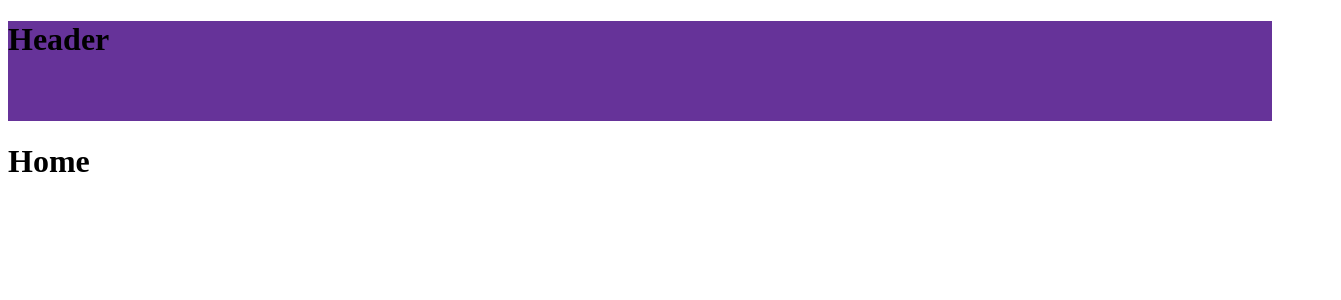
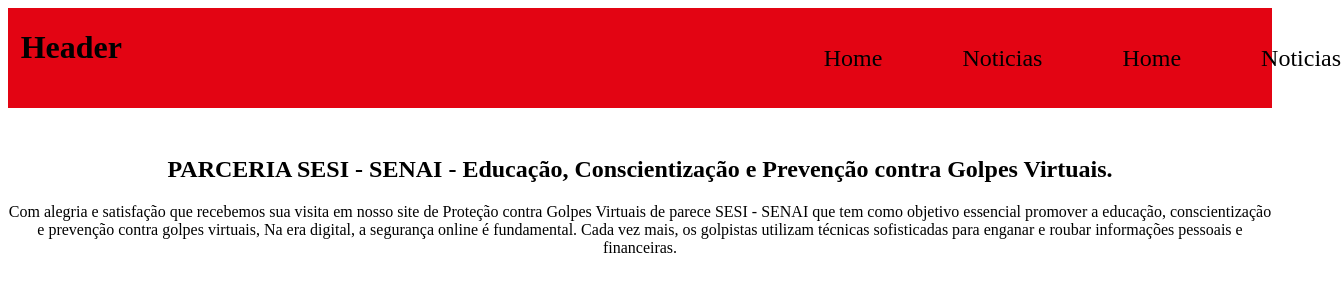
Before and after one commit to GuiHJLima/projetoTa, a Next.js app: page / in a window 1280 px wide. Shown: the top 300 px of the page, 1341 px wide, since content can reach past the window. Built offline with nearby package versions, Linux system fonts and the light colour scheme.

Commit message:
feat: new page

```diff
--- a/app/components/header/header.jsx
+++ b/app/components/header/header.jsx
@@ -3,7 +3,15 @@
 const Header = () => {
     return (
         <header className={styles.headerContainer}>
+            <div className={styles.logoContainer}>
             <h1>Header</h1>
+            </div>
+            <div className={styles.searchContainer}>
+            <span>Home</span>
+            <span>Noticias</span>
+            <span>Home</span>
+            <span>Noticias</span>
+            </div>
         </header>
     );
 }
--- a/app/components/header/page.module.css
+++ b/app/components/header/page.module.css
@@ -3,5 +3,21 @@
     height: 100px;
     padding: 0;
     margin: 0;
-    background-color: rebeccapurple;
+    background-color: #E30413;
+    display: flex;
+    align-items: center;
 }
+.logoContainer{
+    width: 70%;
+    height: 100%;
+    margin-left: 1%;
+}
+.searchContainer{
+    width: 30%;
+    height: 100%;
+    display: flex;
+    justify-content: center;
+    align-items: center;
+    gap: 5rem;
+    font-size: 1.5rem;
+}
--- a/app/page.jsx
+++ b/app/page.jsx
@@ -1,10 +1,18 @@
+'use client';
 import Header from "./components/header/header";
-
+import style from "./page.module.css";
 export default function Home() {
   return (
     <div>
       <Header />
-      <h1>Home</h1>
+      <h1 className={style.title}>PARCERIA SESI - SENAI - Educação, Conscientização e Prevenção contra Golpes Virtuais.</h1>
+      <p className={style.text}>
+      Com alegria e satisfação que recebemos sua visita em nosso site de Proteção contra Golpes Virtuais de parece SESI - SENAI que tem como objetivo essencial promover a educação, conscientização e prevenção contra golpes virtuais,
+
+
+
+Na era digital, a segurança online é fundamental. Cada vez mais, os golpistas utilizam técnicas sofisticadas para enganar e roubar informações pessoais e financeiras.
+</p>
     </div>
   );
 }
--- a/app/page.module.css
+++ b/app/page.module.css
@@ -1,168 +1,12 @@
-.page {
-  --gray-rgb: 0, 0, 0;
-  --gray-alpha-200: rgba(var(--gray-rgb), 0.08);
-  --gray-alpha-100: rgba(var(--gray-rgb), 0.05);
-
-  --button-primary-hover: #383838;
-  --button-secondary-hover: #f2f2f2;
-
-  display: grid;
-  grid-template-rows: 20px 1fr 20px;
-  align-items: center;
-  justify-items: center;
-  min-height: 100svh;
-  padding: 80px;
-  gap: 64px;
-  font-family: var(--font-geist-sans);
+.title {
+  margin-top: 3rem;
+  font-size: 24px;
+  font-weight: bold;
+  margin-bottom: 20px;
+  text-align: center;
 }
-
-@media (prefers-color-scheme: dark) {
-  .page {
-    --gray-rgb: 255, 255, 255;
-    --gray-alpha-200: rgba(var(--gray-rgb), 0.145);
-    --gray-alpha-100: rgba(var(--gray-rgb), 0.06);
-
-    --button-primary-hover: #ccc;
-    --button-secondary-hover: #1a1a1a;
-  }
+.text {
+  font-size: 16px;
+  text-align: center;
+  margin-bottom: 20px;
 }
-
-.main {
-  display: flex;
-  flex-direction: column;
-  gap: 32px;
-  grid-row-start: 2;
-}
-
-.main ol {
-  font-family: var(--font-geist-mono);
-  padding-left: 0;
-  margin: 0;
-  font-size: 14px;
-  line-height: 24px;
-  letter-spacing: -0.01em;
-  list-style-position: inside;
-}
-
-.main li:not(:last-of-type) {
-  margin-bottom: 8px;
-}
-
-.main code {
-  font-family: inherit;
-  background: var(--gray-alpha-100);
-  padding: 2px 4px;
-  border-radius: 4px;
-  font-weight: 600;
-}
-
-.ctas {
-  display: flex;
-  gap: 16px;
-}
-
-.ctas a {
-  appearance: none;
-  border-radius: 128px;
-  height: 48px;
-  padding: 0 20px;
-  border: none;
-  border: 1px solid transparent;
-  transition:
-    background 0.2s,
-    color 0.2s,
-    border-color 0.2s;
-  cursor: pointer;
-  display: flex;
-  align-items: center;
-  justify-content: center;
-  font-size: 16px;
-  line-height: 20px;
-  font-weight: 500;
-}
-
-a.primary {
-  background: var(--foreground);
-  color: var(--background);
-  gap: 8px;
-}
-
-a.secondary {
-  border-color: var(--gray-alpha-200);
-  min-width: 180px;
-}
-
-.footer {
-  grid-row-start: 3;
-  display: flex;
-  gap: 24px;
-}
-
-.footer a {
-  display: flex;
-  align-items: center;
-  gap: 8px;
-}
-
-.footer img {
-  flex-shrink: 0;
-}
-
-/* Enable hover only on non-touch devices */
-@media (hover: hover) and (pointer: fine) {
-  a.primary:hover {
-    background: var(--button-primary-hover);
-    border-color: transparent;
-  }
-
-  a.secondary:hover {
-    background: var(--button-secondary-hover);
-    border-color: transparent;
-  }
-
-  .footer a:hover {
-    text-decoration: underline;
-    text-underline-offset: 4px;
-  }
-}
-
-@media (max-width: 600px) {
-  .page {
-    padding: 32px;
-    padding-bottom: 80px;
-  }
-
-  .main {
-    align-items: center;
-  }
-
-  .main ol {
-    text-align: center;
-  }
-
-  .ctas {
-    flex-direction: column;
-  }
-
-  .ctas a {
-    font-size: 14px;
-    height: 40px;
-    padding: 0 16px;
-  }
-
-  a.secondary {
-    min-width: auto;
-  }
-
-  .footer {
-    flex-wrap: wrap;
-    align-items: center;
-    justify-content: center;
-  }
-}
-
-@media (prefers-color-scheme: dark) {
-  .logo {
-    filter: invert();
-  }
-}
```
Also changed, not shown: app/quiz/page.jsx (added, +7 -0 lines), app/quiz/page.module.css (added).
